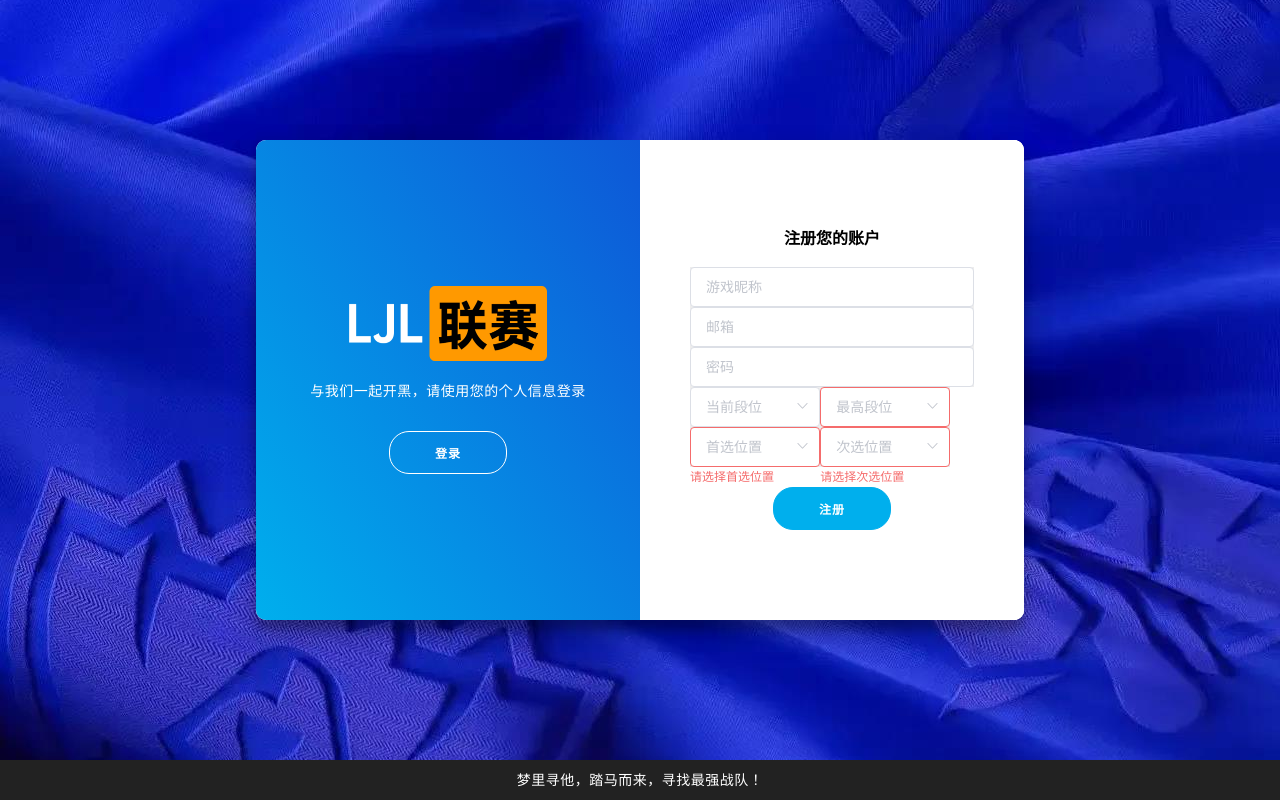
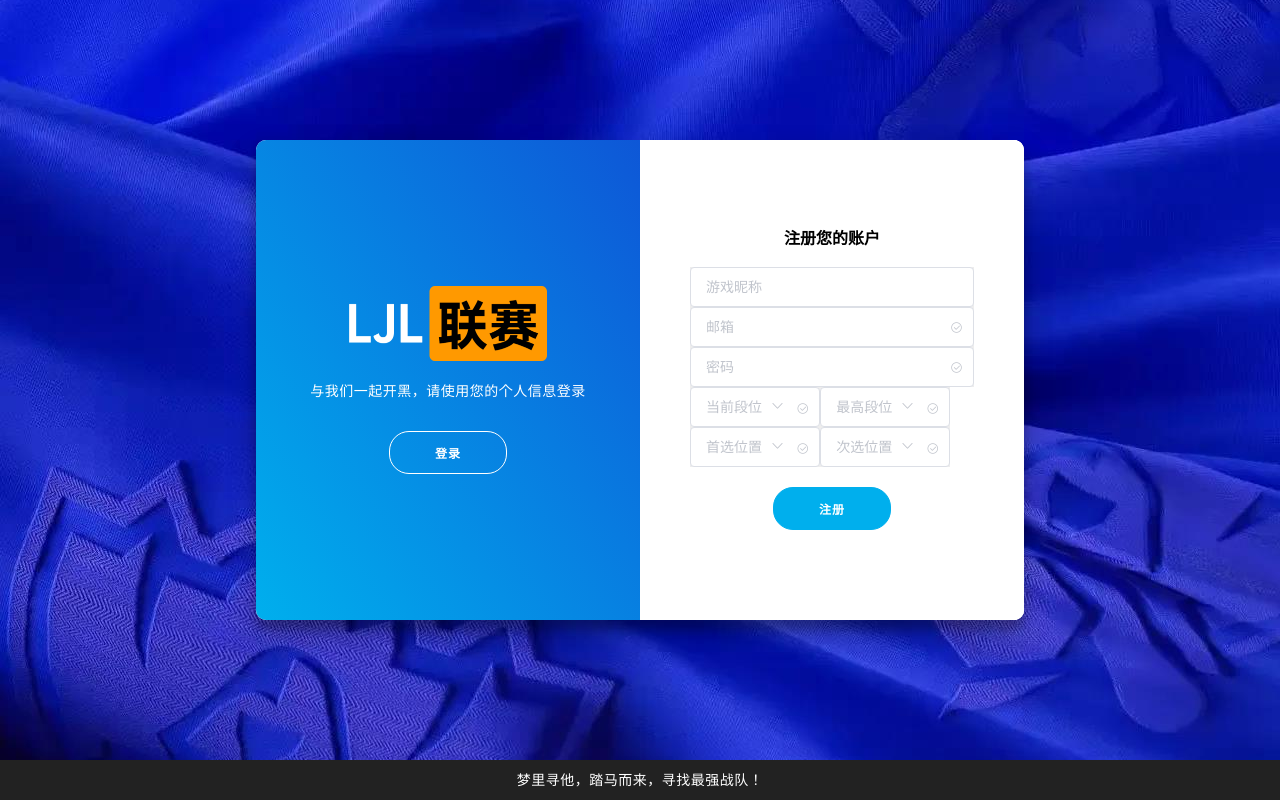
Before and after one commit to Luoxia992/lol-team, a Vue app: page / in a window 1280 px wide. Both pictures are taken after a click on the button "注册". Built offline with nearby package versions, Linux system fonts and the light colour scheme.

Commit message:
select验证修改V0.1

```diff
--- a/src/views/loginRegister.vue
+++ b/src/views/loginRegister.vue
@@ -3,7 +3,7 @@
     <div class="container" id="container">
       <!-- 注册画面部分 -->
       <div class="form-container sign-up-container">
-        <el-form action="#" ref="registerForm" :model="form" :rules="registerRules">
+        <el-form action="#" status-icon ref="registerForm" :model="form" :rules="registerRules">
           <h1>注册您的账户</h1>
           <el-form-item prop="userName">
             <el-input v-model="form.userName" placeholder="游戏昵称" />
@@ -17,7 +17,7 @@
 
           <el-row>
             <el-col :span="11">
-              <el-form-item prop="currentRankLevel" :required="isHaveTo">
+              <el-form-item prop="currentRankLevel">
                 <el-select v-model="form.currentRankLevel" placeholder="当前段位">
                   <el-option v-for="item in rankLevelOptions" :key="item.value" :label="item.label" :value="item.value"></el-option>
                 </el-select>
@@ -96,9 +96,23 @@
 export default {
   name: 'login-register',
   data() {
-    let validateName = (rule, value, callback) => {
-      if ((this.form.currentRankLevel == '' || this.form.currentRankLevel == undefined || this.form.currentRankLevel == null) && this.isHaveTo) {
-        callback(new Error('请输入当前段位'));
+    let validateSelect = (rule, value, callback) => {
+      debugger;
+      if (!value && this.selectCheck) {
+        switch (rule.field) {
+          case 'currentRankLevel':
+            callback(new Error('请输入当前段位'));
+            break;
+          case 'bestRankLevel':
+            callback(new Error('请输入最高段位'));
+            break;
+          case 'priorityPosition':
+            callback(new Error('请输入首选位置'));
+            break;
+          case 'secondaryPosition':
+            callback(new Error('请输入次选位置'));
+            break;
+        }
       } else {
         callback();
       }
@@ -112,7 +126,8 @@ export default {
       // TODO 不知道干啥的，问李优确认
       newSign: false,
       // 解决select验证
-      isShow: false,
+      selectCheck: false,
+
       // 用户表单
       form: {
         userName: '',
@@ -134,10 +149,10 @@ export default {
           { required: true, message: '请输入密码', trigger: 'blur' },
           { pattern: /(?=.*\d)(?=.*[a-zA-Z])(?=.*[^a-zA-Z0-9]).{8,12}/, message: '请至少输入八位数字+字母+符号密码', trigger: ['blur', 'change'] },
         ],
-        currentRankLevel: [{ validator: validateName }],
-        bestRankLevel: [{ required: true, message: '请选择最高段位', trigger: ['blur', 'change'] }],
-        priorityPosition: [{ required: true, message: '请选择首选位置', trigger: ['blur', 'change'] }],
-        secondaryPosition: [{ required: true, message: '请选择次选位置', trigger: ['blur', 'change'] }],
+        currentRankLevel: [{ validator: validateSelect, trigger: ['blur', 'change'] }],
+        bestRankLevel: [{ validator: validateSelect, trigger: ['blur', 'change'] }],
+        priorityPosition: [{ validator: validateSelect, trigger: ['blur', 'change'] }],
+        secondaryPosition: [{ validator: validateSelect, trigger: ['blur', 'change'] }],
       },
 
       loginRules: {
@@ -202,7 +217,8 @@ export default {
       paramType ? container.classList.remove('right-panel-active') : container.classList.add('right-panel-active');
       // 初始化数据
       this.$refs['registerForm'].clearValidate();
-      this.isHaveTo = false;
+
+      this.selectCheck = false;
       this.form = {};
       this.emailError = false;
       this.passwordError = false;
@@ -249,11 +265,11 @@ export default {
           });
       }
     },
-    register(formName) {
+    register(registerForm) {
       const self = this;
-      this.isShow = true;
+      this.selectCheck = true;
 
-      this.$refs[formName].validate((valid) => {
+      this.$refs[registerForm].validate((valid) => {
         if (valid) {
           self
             .$axios({
@@ -287,7 +303,6 @@ export default {
               console.log(err);
             });
         } else {
-          this.isShow = true;
           console.log('error submit!!');
           return false;
         }
```
